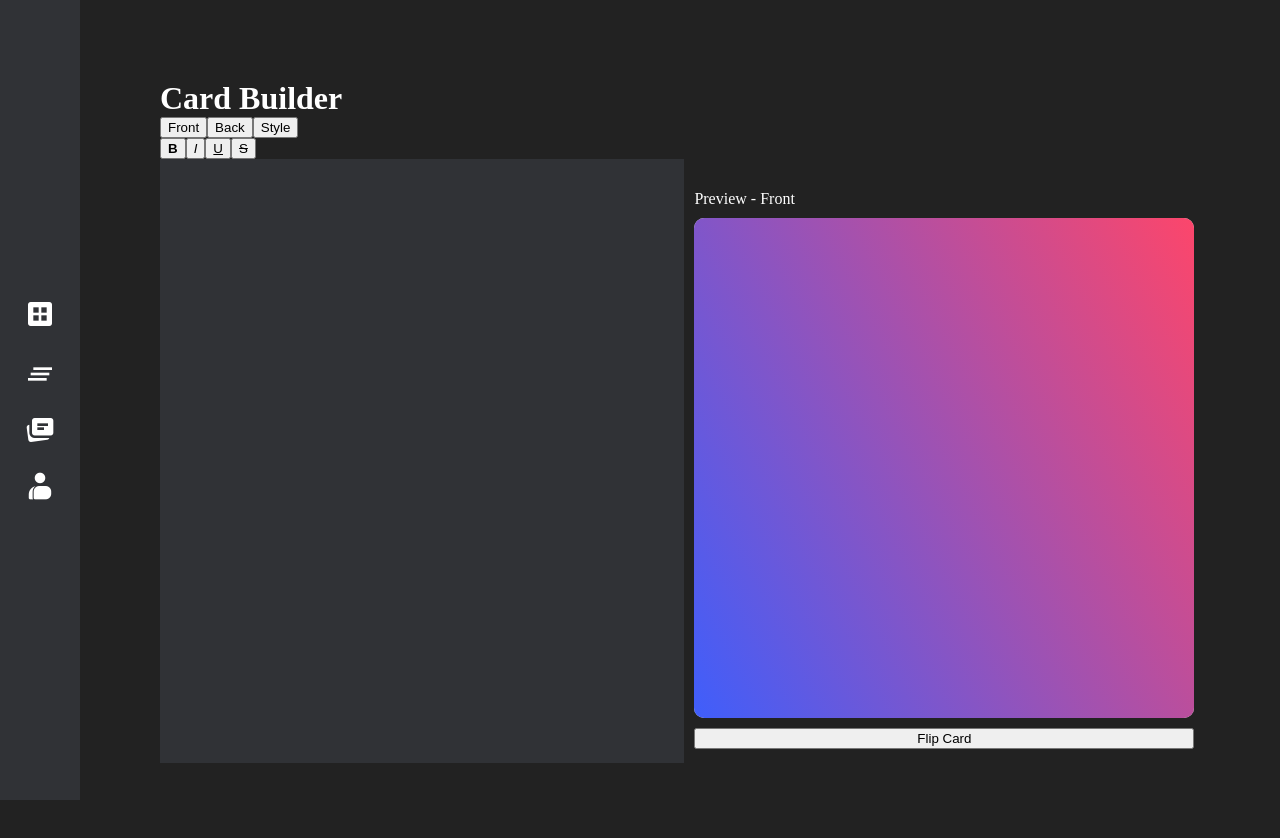
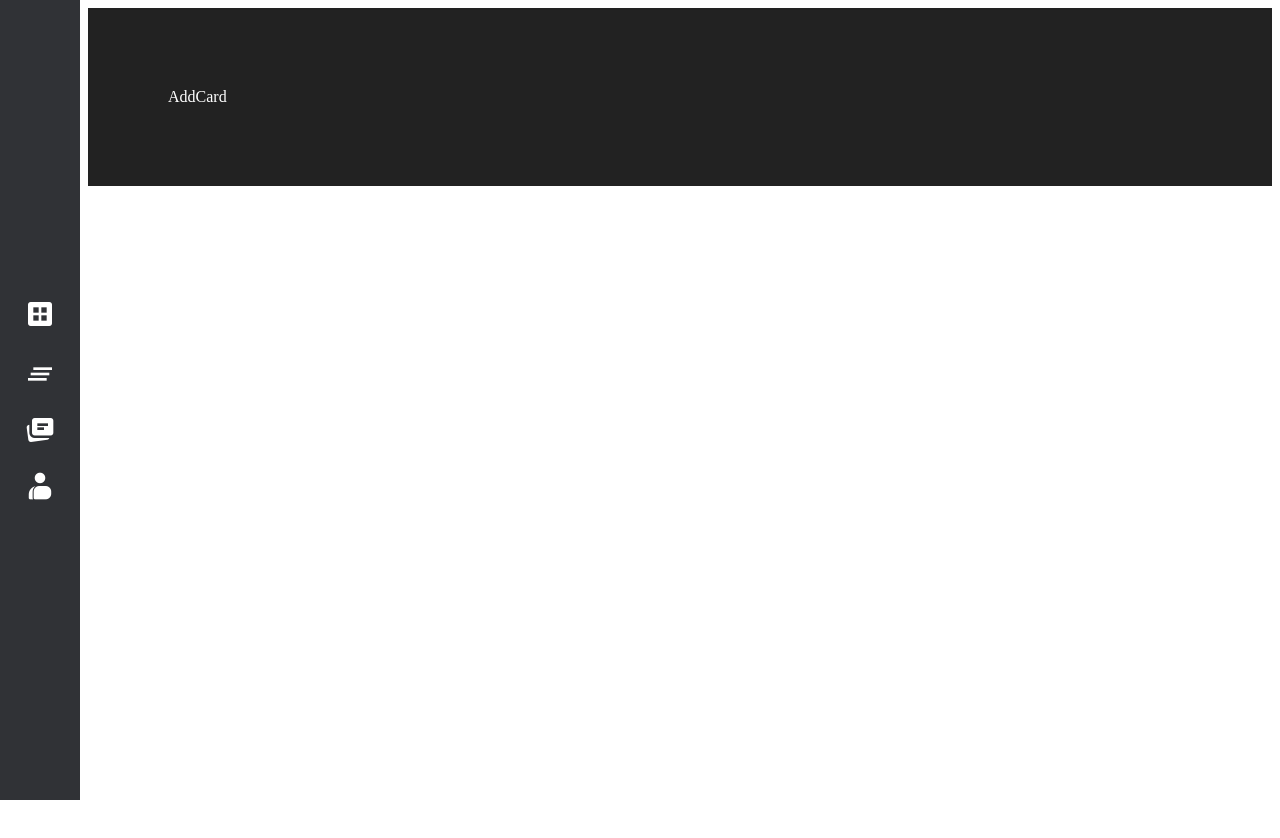
Before and after one commit to 18barbers2/gostudycards, a React (Vite) app in the folder frontend/: page / in a window 1280 px wide. Shown: the top 838 px of the page. After the commit the page ends 800 px from the top, so only its background shows below. Built offline with nearby package versions, Linux system fonts and the light colour scheme.

Commit message:
feature: created addcard css and typescript pages.

```diff
--- /dev/null
+++ b/frontend/src/css/AddCard.css
@@ -0,0 +1,6 @@
+.add-card-page {
+    background-color: #222222;
+    color: white;
+    margin-left: 80px;
+    padding: 80px;
+}
--- a/frontend/src/main.tsx
+++ b/frontend/src/main.tsx
@@ -2,11 +2,13 @@ import { StrictMode } from 'react';
 import { createRoot } from 'react-dom/client';
 import CardBuilder from './pages/CardBuilder.tsx';
 import NavBar from './components/NavBar.tsx';
+import AddCard from './pages/AddCard.tsx';
 
 createRoot(document.getElementById('root')!).render(
   <StrictMode>
     {/* <App /> */}
     <NavBar></NavBar>
-    <CardBuilder />
+    {/* <CardBuilder /> */}
+    <AddCard></AddCard>
   </StrictMode>,
 )
--- /dev/null
+++ b/frontend/src/pages/AddCard.tsx
@@ -0,0 +1,7 @@
+import '../css/AddCard.css';
+
+export default function AddCard () {
+    return(
+        <div className="add-card-page">AddCard</div>
+    );
+}
```
